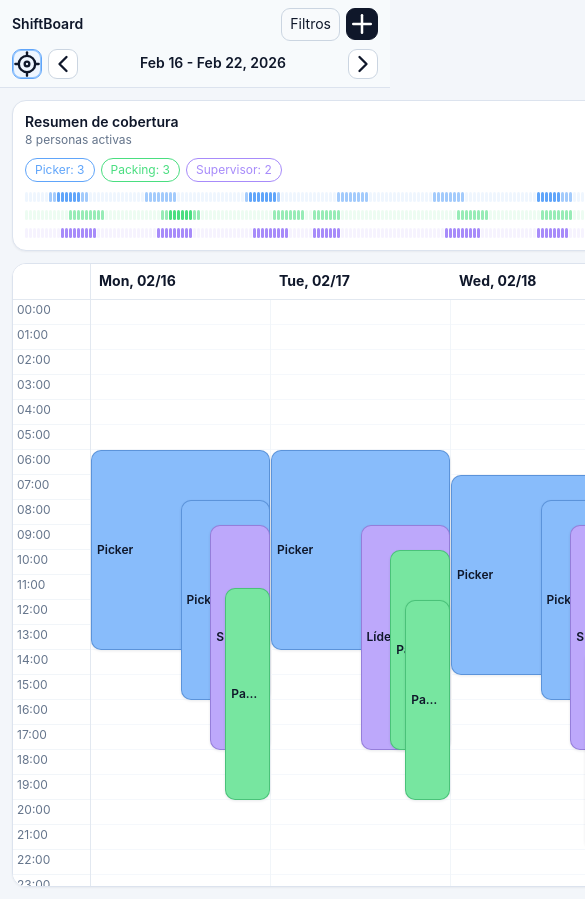
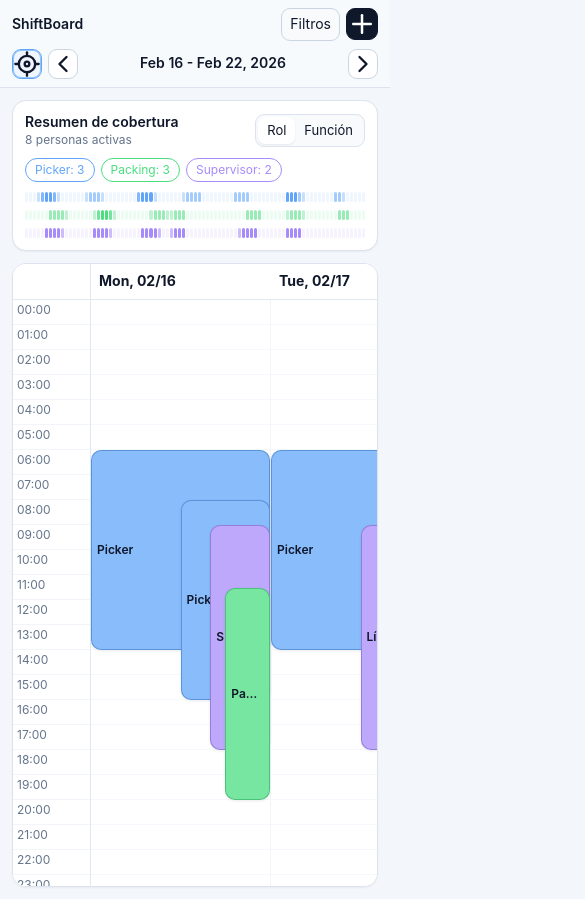
Before and after one commit to cabp393/chrono-ops, a React (Vite) app: page / in a window 390 px wide. Shown: the top 899 px of the page, 585 px wide, since content can reach past the window. Built offline with nearby package versions, Linux system fonts and the light colour scheme.

Commit message:
Fix heatbar overflow on small screens

```diff
--- a/src/components/CoverageCard.tsx
+++ b/src/components/CoverageCard.tsx
@@ -104,8 +104,8 @@ const HeatbarRow = ({ blocks, color, maxValue, valueFromBlock, onSelect }: Heatb
           key={`${bar.dayIndex}-${bar.blockIndex}-${index}`}
           className="heatbar-segment"
           style={{
-            width: BAR_WIDTH,
-            minWidth: BAR_WIDTH,
+            flex: '1 1 0',
+            minWidth: 0,
             opacity: bar.value === 0 ? 0.1 : 0.15 + (bar.value / Math.max(maxValue, 1)) * 0.85,
             backgroundColor: color
           }}
--- a/src/styles.css
+++ b/src/styles.css
@@ -81,10 +81,10 @@ select, input {
 .chip.muted { opacity: .45; }
 .chip.active { box-shadow: inset 0 0 0 1px currentColor; }
 .heatbar { margin-top: 10px; width: 100%; }
-.heatbar-line { display: flex; flex-wrap: nowrap; overflow: hidden; width: 100%; gap: 1px; align-items: center; }
-.heatbar-segment { border: 0; height: 22px; background: #2563eb; border-radius: 2px; padding: 0; flex: 0 0 auto; }
+.heatbar-line { display: flex; flex-wrap: nowrap; overflow: hidden; width: 100%; max-width: 100%; gap: 1px; align-items: center; }
+.heatbar-segment { border: 0; height: 22px; background: #2563eb; border-radius: 2px; padding: 0; margin: 0; display: block; line-height: 0; min-inline-size: 0; }
 .coverage-rows { margin-top: 10px; display: grid; gap: 8px; }
-.coverage-row { width: 100%; }
+.coverage-row { width: 100%; min-width: 0; overflow: hidden; }
 .coverage-row .heatbar-segment { height: 10px; }
 .function-coverage-group { display: grid; gap: 6px; }
 .function-coverage-group > p { margin: 0; font-size: 12px; font-weight: 600; color: #64748b; }
```
